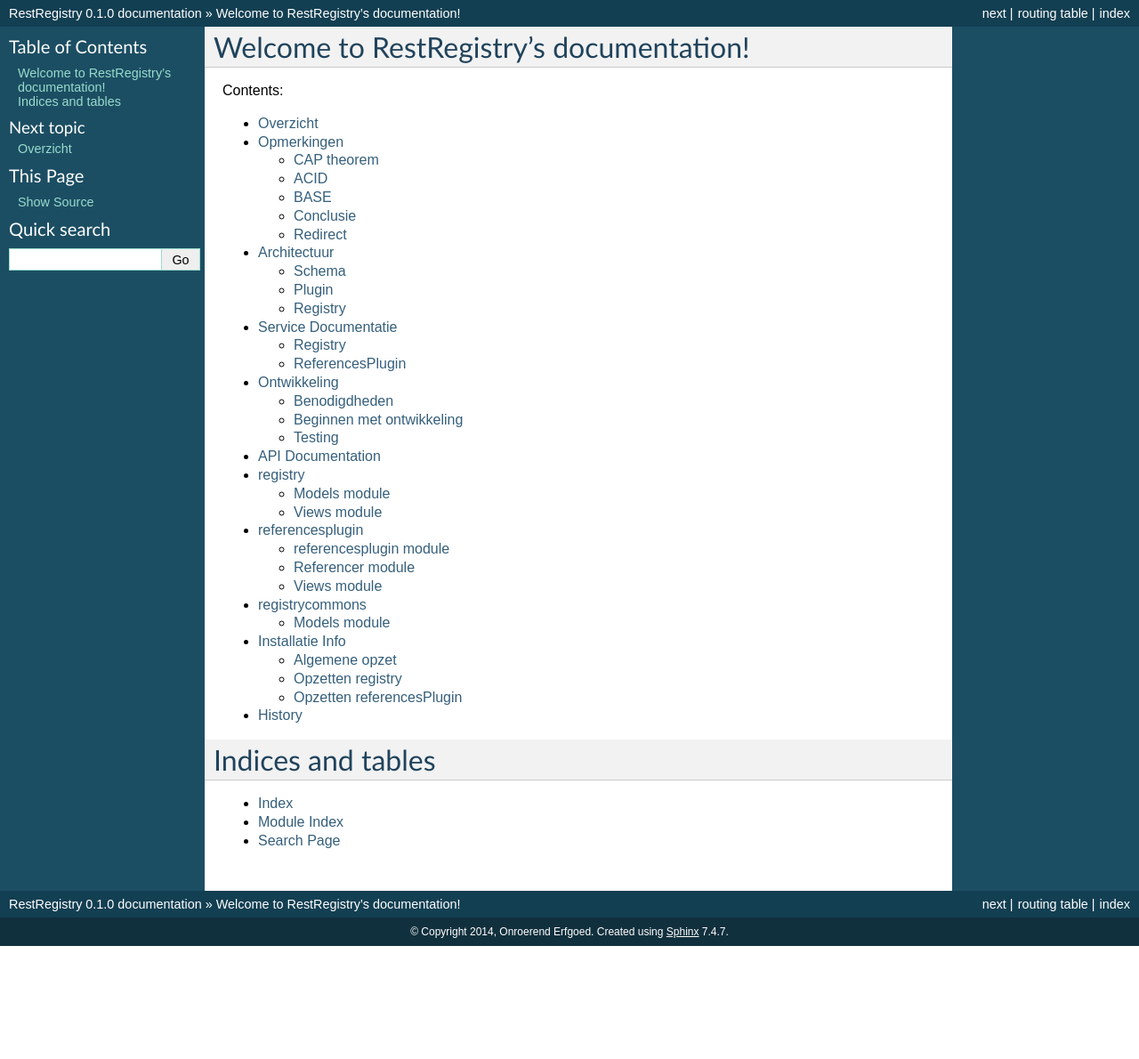
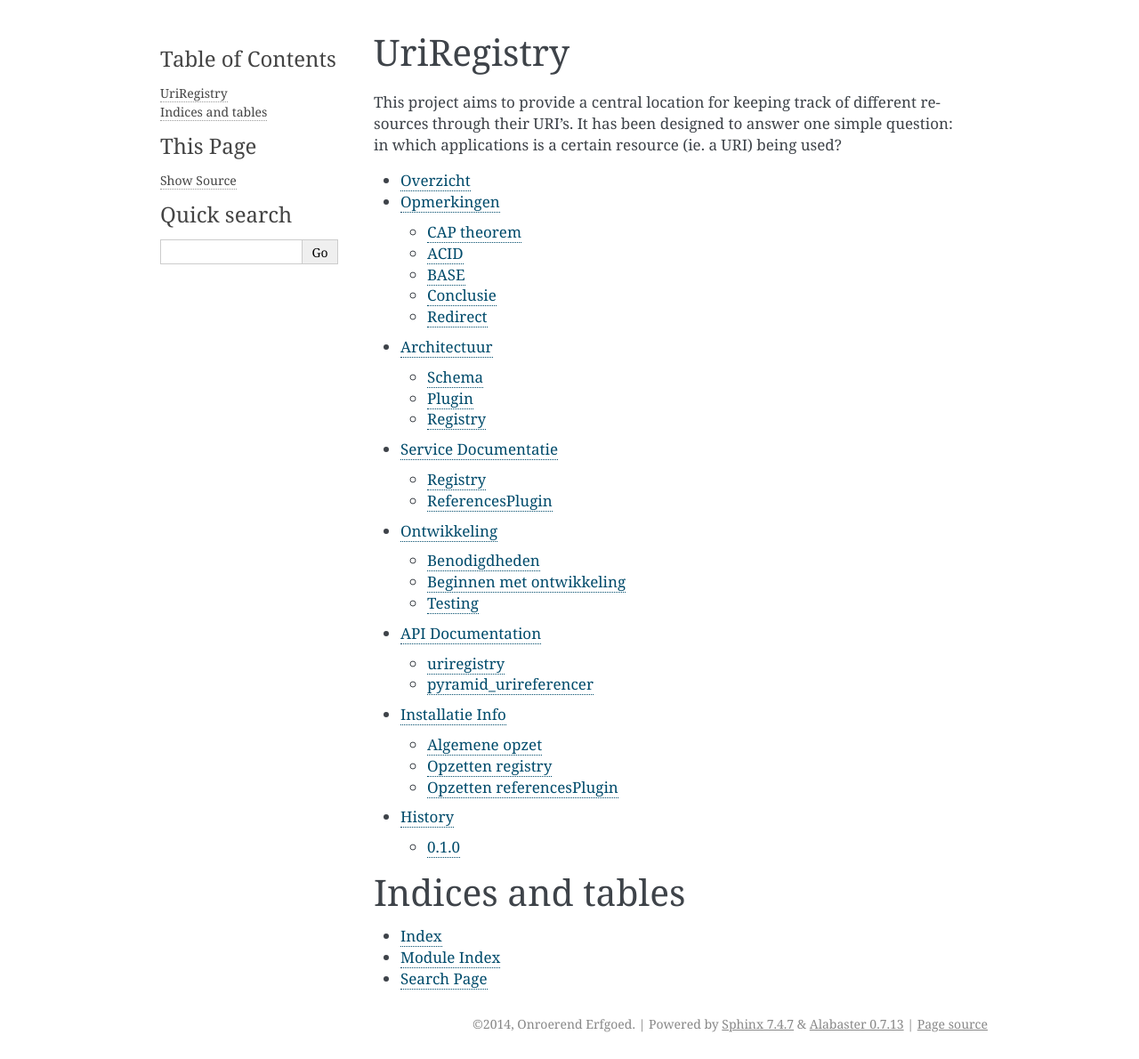
Before and after one commit to OnroerendErfgoed/uriregistry, a Sphinx documentation site: the page built from docs/source/index.rst, in a window 1280 px wide. Shown: the whole page at 89% size. Built offline with Sphinx 7.4.7, drawn with Linux system fonts in a browser that asks for light colours; before the commit the page ends 1063 px from its top, so only the background shows below that.

Commit message:
Some doc updates. Refs #3

```diff
--- a/docs/source/api.rst
+++ b/docs/source/api.rst
@@ -1,56 +1,42 @@
 =================
 API Documentation
 =================
-========
-registry
-========
+
+uriregistry
+===========
 
 Models module
 -------------
 
-.. automodule:: registry.models
+.. automodule:: uriregistry.models
    :members:
    :private-members:
 
 Views module
 -------------
 
-.. automodule:: registry.views
+.. automodule:: uriregistry.views
    :members:
    :private-members:
 
-================
-referencesplugin
-================
 
-referencesplugin module
--------------
+pyramid_urireferencer
+=====================
 
-.. automodule:: referencesplugin
+.. automodule:: pyramid_urireferencer
    :members:
    :private-members:
 
 Referencer module
--------------
+-----------------
 
-.. automodule:: referencesplugin.referencer
+.. automodule:: pyramid_urireferencer.referencer
    :members:
    :private-members:
 
 Views module
--------------
+------------
 
-.. automodule:: referencesplugin.views
+.. automodule:: pyramid_urireferencer.views
    :members:
    :private-members:
-
-===============
-registrycommons
-===============
-
-Models module
--------------
-
-.. automodule:: registrycommons.models
-   :members:
-   :private-members:
--- a/docs/source/changes.rst
+++ b/docs/source/changes.rst
@@ -4,4 +4,4 @@
 History
 =======
 
-.. include:: ../CHANGES.txt
+.. include:: ../../CHANGES.rst
--- a/docs/source/conf.py
+++ b/docs/source/conf.py
@@ -112,7 +112,7 @@
 
 # The theme to use for HTML and HTML Help pages.  See the documentation for
 # a list of builtin themes.
-html_theme = 'default'
+html_theme = 'alabaster'
 
 # Theme options are theme-specific and customize the look and feel of a theme
 # further.  For a list of options available for each theme, see the
--- a/docs/source/index.rst
+++ b/docs/source/index.rst
@@ -3,10 +3,12 @@
    You can adapt this file completely to your liking, but it should at least
    contain the root `toctree` directive.
 
-Welcome to RestRegistry's documentation!
-========================================
+UriRegistry
+===========
 
-Contents:
+This project aims to provide a central location for keeping track of different
+resources through their URI's. It has been designed to answer one simple
+question: in which applications is a certain resource (ie. a URI) being used?
 
 .. toctree::
    :maxdepth: 2
```
